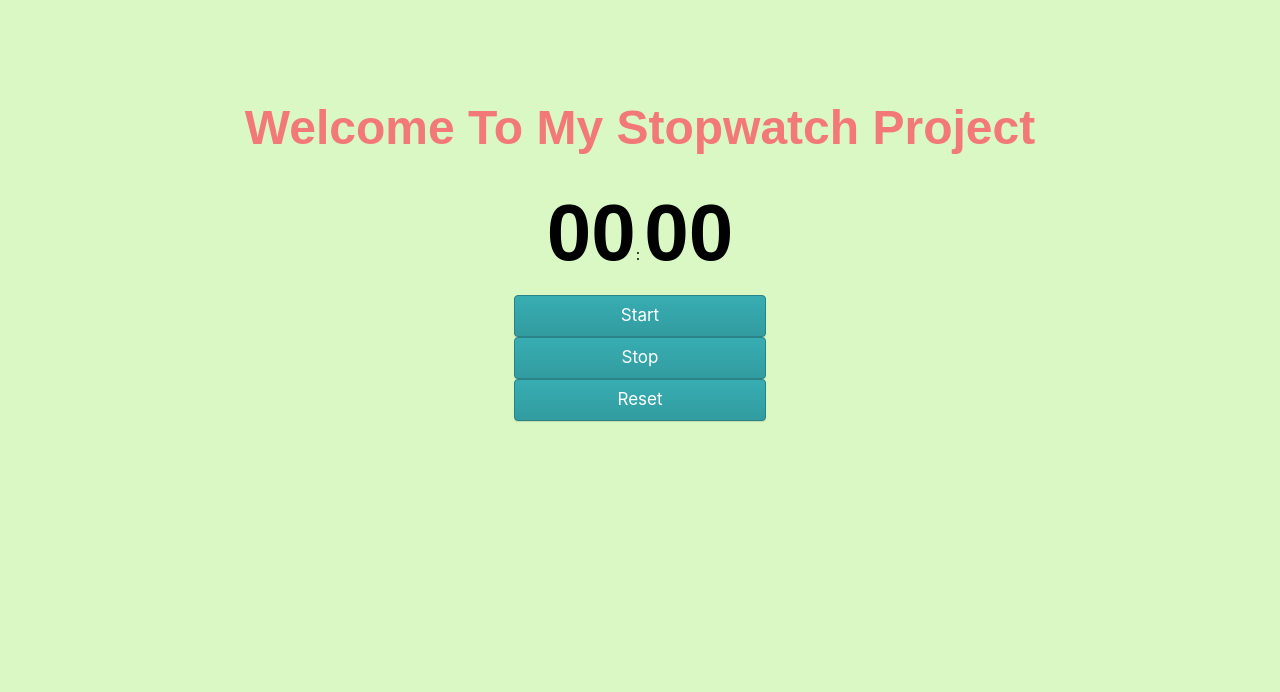
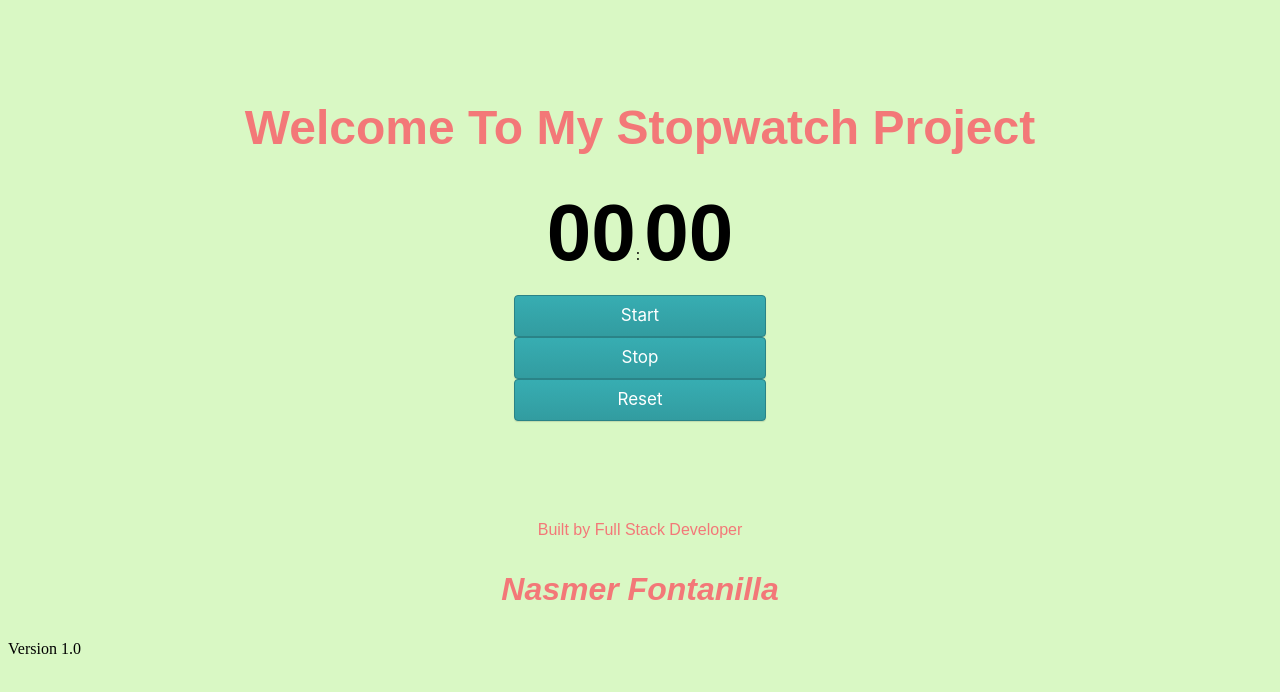
Before and after one commit to SinHope/Stopwatch, a plain HTML site: page index.html in a window 1280 px wide. Drawn offline with Linux system fonts and the light colour scheme; a web font is replaced by a local one.

Commit message:
Update index.html

```diff
--- a/index.html
+++ b/index.html
@@ -20,8 +20,11 @@
     </div>
 
 
-
-
+    <div class="">
+    <h3 class="endcredit">Built by Full Stack Developer</h3>
+    <h3 class="name"><em><b>Nasmer Fontanilla</b></em></h3>
+    <p class="version">Version 1.0</p>
+    </div>
     <script src="index.js" charset="utf-8"></script>
   </body>
 </html>
```
